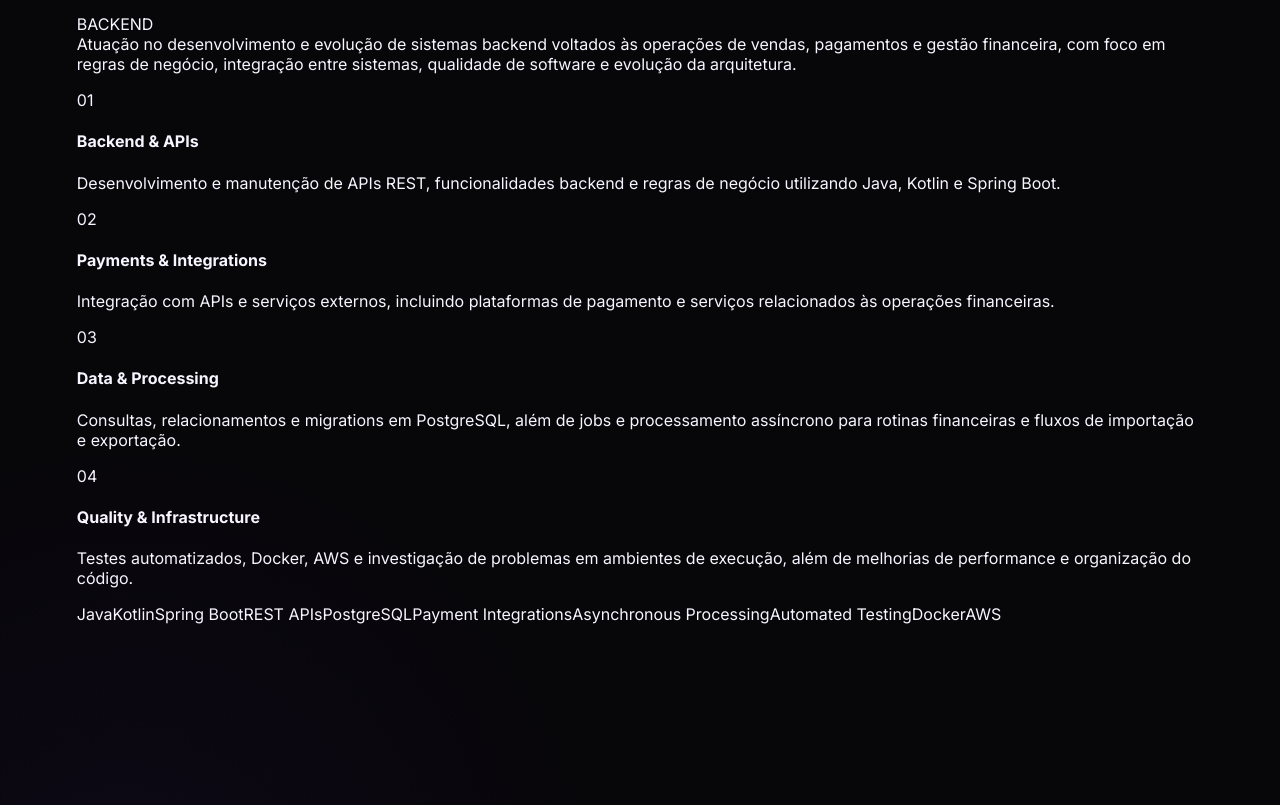
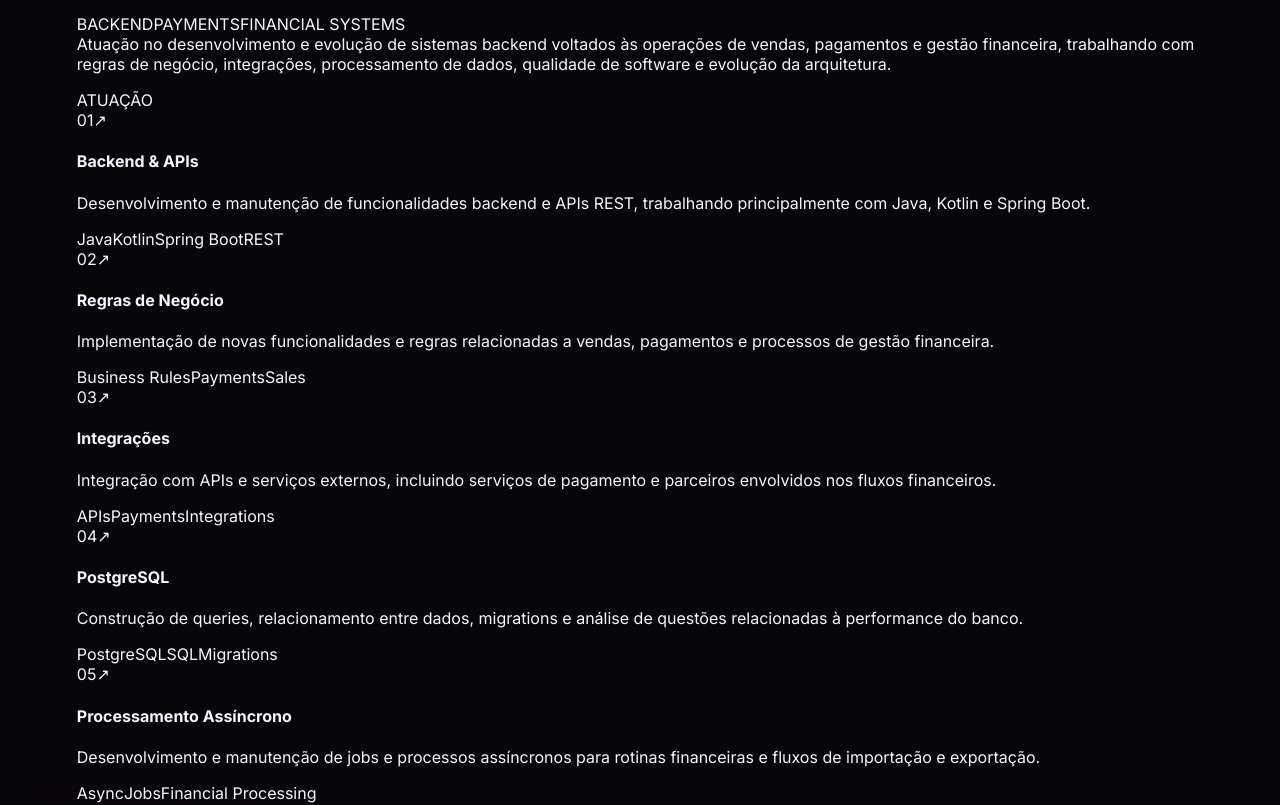
Before and after one commit to Matheuszy/Portifolio, a React (Vite) app: page / in a window 1280 px wide. Shown: the part 2540-3345 px from the top of the page. Built offline with nearby package versions, Linux system fonts and the light colour scheme.

Commit message:
feat: ajusta implementacao de secao de skills em cargo novo

```diff
--- a/src/App.jsx
+++ b/src/App.jsx
@@ -59,7 +59,13 @@ const projects = [
     label: "AI Engineering",
     description:
       "Estudo prático de Context Engineering com Claude Code: exploração de base de código, automação com Lighthouse CI, geração de componentes via Figma + MCP e configuração de agentes com CLAUDE.md e AGENTS.md.",
-    tags: ["Node.js", "NestJS", "Claude Code", "Context Engineering", "MCP"],
+    tags: [
+      "Node.js",
+      "NestJS",
+      "Claude Code",
+      "Context Engineering",
+      "MCP",
+    ],
     github: "https://github.com/Matheuszy/code-connect",
   },
 ];
@@ -67,11 +73,6 @@ const projects = [
 const certifications = [
   {
     title: "AWS Certified AI Practitioner",
-    issuer: "Amazon Web Services",
-    icon: "☁️",
-  },
-  {
-    title: "AWS Certified Cloud Practitioner",
     issuer: "Amazon Web Services",
     icon: "☁️",
   },
@@ -114,10 +115,69 @@ const descpaySkills = [
   "REST APIs",
   "PostgreSQL",
   "Payment Integrations",
-  "Asynchronous Processing",
+  "Async Processing",
   "Automated Testing",
   "Docker",
   "AWS",
+];
+
+const descpayActivities = [
+  {
+    number: "01",
+    title: "Backend & APIs",
+    description:
+      "Desenvolvimento e manutenção de funcionalidades backend e APIs REST, trabalhando principalmente com Java, Kotlin e Spring Boot.",
+    tags: ["Java", "Kotlin", "Spring Boot", "REST"],
+  },
+  {
+    number: "02",
+    title: "Regras de Negócio",
+    description:
+      "Implementação de novas funcionalidades e regras relacionadas a vendas, pagamentos e processos de gestão financeira.",
+    tags: ["Business Rules", "Payments", "Sales"],
+  },
+  {
+    number: "03",
+    title: "Integrações",
+    description:
+      "Integração com APIs e serviços externos, incluindo serviços de pagamento e parceiros envolvidos nos fluxos financeiros.",
+    tags: ["APIs", "Payments", "Integrations"],
+  },
+  {
+    number: "04",
+    title: "PostgreSQL",
+    description:
+      "Construção de queries, relacionamento entre dados, migrations e análise de questões relacionadas à performance do banco.",
+    tags: ["PostgreSQL", "SQL", "Migrations"],
+  },
+  {
+    number: "05",
+    title: "Processamento Assíncrono",
+    description:
+      "Desenvolvimento e manutenção de jobs e processos assíncronos para rotinas financeiras e fluxos de importação e exportação.",
+    tags: ["Async", "Jobs", "Financial Processing"],
+  },
+  {
+    number: "06",
+    title: "Testes & Qualidade",
+    description:
+      "Criação e manutenção de testes automatizados, além de investigação de bugs e análise de causa raiz para reduzir problemas no sistema.",
+    tags: ["Unit Tests", "Automation", "Root Cause"],
+  },
+  {
+    number: "07",
+    title: "Docker & AWS",
+    description:
+      "Uso de containers e serviços de cloud no desenvolvimento, execução e investigação de problemas relacionados aos ambientes.",
+    tags: ["Docker", "AWS", "Deployment"],
+  },
+  {
+    number: "08",
+    title: "Performance & Evolução",
+    description:
+      "Investigação de problemas de performance, organização do código e evolução gradual da arquitetura conforme as necessidades do produto.",
+    tags: ["Performance", "Architecture", "Code Quality"],
+  },
 ];
 
 function Arrow() {
@@ -128,13 +188,17 @@ function App() {
   const [activeProject, setActiveProject] = useState(null);
 
   const scrollTo = (id) =>
-    document.getElementById(id)?.scrollIntoView({ behavior: "smooth" });
+    document.getElementById(id)?.scrollIntoView({
+      behavior: "smooth",
+    });
 
   return (
     <main>
+      {/* NAV */}
       <nav className="nav">
         <button className="brand" onClick={() => scrollTo("home")}>
           <span className="brand-mark">M</span>
+
           <span>
             Matheus<span className="muted">.dev</span>
           </span>
@@ -142,12 +206,22 @@ function App() {
 
         <div className="nav-links">
           <button onClick={() => scrollTo("about")}>Sobre</button>
-          <button onClick={() => scrollTo("experience")}>Experiência</button>
-          <button onClick={() => scrollTo("projects")}>Projetos</button>
+
+          <button onClick={() => scrollTo("experience")}>
+            Experiência
+          </button>
+
+          <button onClick={() => scrollTo("projects")}>
+            Projetos
+          </button>
+
           <button onClick={() => scrollTo("certifications")}>
             Certificações
           </button>
-          <button onClick={() => scrollTo("stack")}>Stack</button>
+
+          <button onClick={() => scrollTo("stack")}>
+            Stack
+          </button>
 
           <a
             href={links.linkedin}
@@ -287,12 +361,14 @@ function App() {
         <div className="radar-card">
           <div>
             <span className="status">● MOMENTO ATUAL</span>
+
             <h3>Construindo o próximo nível.</h3>
           </div>
 
           <div className="radar-items">
             <div>
               <small>ATUANDO COMO</small>
+
               <strong>
                 Software Engineer Jr. — Backend
               </strong>
@@ -300,6 +376,7 @@ function App() {
 
             <div>
               <small>APROFUNDANDO</small>
+
               <strong>
                 Distributed Systems · Cloud · AI Engineering
               </strong>
@@ -307,6 +384,7 @@ function App() {
 
             <div>
               <small>CONSTRUINDO</small>
+
               <strong>
                 Sistemas robustos, escaláveis e orientados ao negócio
               </strong>
@@ -319,7 +397,10 @@ function App() {
       <section id="experience" className="section experience">
         <div className="section-heading">
           <div>
-            <div className="section-label">02 / EXPERIÊNCIA</div>
+            <div className="section-label">
+              02 / EXPERIÊNCIA
+            </div>
+
             <h2>
               Onde eu <em>construo.</em>
             </h2>
@@ -340,76 +421,66 @@ function App() {
               </p>
             </div>
 
-            <span className="experience-status">
-              BACKEND
+            <div className="experience-badge">
+              <span>BACKEND</span>
+              <span>PAYMENTS</span>
+              <span>FINANCIAL SYSTEMS</span>
+            </div>
+          </div>
+
+          <div className="experience-intro">
+            <p>
+              Atuação no desenvolvimento e evolução de sistemas backend
+              voltados às operações de vendas, pagamentos e gestão
+              financeira, trabalhando com regras de negócio, integrações,
+              processamento de dados, qualidade de software e evolução
+              da arquitetura.
+            </p>
+          </div>
+
+          <div className="experience-divider">
+            <span>ATUAÇÃO</span>
+          </div>
+
+          <div className="experience-grid">
+            {descpayActivities.map((activity) => (
+              <article
+                className="experience-activity"
+                key={activity.number}
+              >
+                <div className="activity-top">
+                  <span className="activity-number">
+                    {activity.number}
+                  </span>
+
+                  <span className="activity-arrow">
+                    ↗
                   </span>
                 </div>
 
-          <p className="experience-description">
-            Atuação no desenvolvimento e evolução de sistemas backend
-            voltados às operações de vendas, pagamentos e gestão
-            financeira, com foco em regras de negócio, integração entre
-            sistemas, qualidade de software e evolução da arquitetura.
-          </p>
+                <h4>{activity.title}</h4>
 
-          <div className="experience-grid">
-            <div>
-              <span className="experience-index">01</span>
+                <p>{activity.description}</p>
 
-              <div>
-                <h4>Backend & APIs</h4>
-                <p>
-                  Desenvolvimento e manutenção de APIs REST,
-                  funcionalidades backend e regras de negócio utilizando
-                  Java, Kotlin e Spring Boot.
-                </p>
+                <div className="activity-tags">
+                  {activity.tags.map((tag) => (
+                    <span key={tag}>{tag}</span>
+                  ))}
                 </div>
+              </article>
+            ))}
           </div>
 
-            <div>
-              <span className="experience-index">02</span>
-
-              <div>
-                <h4>Payments & Integrations</h4>
-                <p>
-                  Integração com APIs e serviços externos, incluindo
-                  plataformas de pagamento e serviços relacionados às
-                  operações financeiras.
-                </p>
-              </div>
+          <div className="experience-stack">
+            <div className="experience-divider">
+              <span>TECNOLOGIAS & PRÁTICAS</span>
             </div>
 
-            <div>
-              <span className="experience-index">03</span>
-
-              <div>
-                <h4>Data & Processing</h4>
-                <p>
-                  Consultas, relacionamentos e migrations em PostgreSQL,
-                  além de jobs e processamento assíncrono para rotinas
-                  financeiras e fluxos de importação e exportação.
-                </p>
-              </div>
-            </div>
-
-            <div>
-              <span className="experience-index">04</span>
-
-              <div>
-                <h4>Quality & Infrastructure</h4>
-                <p>
-                  Testes automatizados, Docker, AWS e investigação de
-                  problemas em ambientes de execução, além de melhorias
-                  de performance e organização do código.
-                </p>
-              </div>
-            </div>
-          </div>
-
-          <div className="experience-tags">
+            <div className="experience-stack-list">
               {descpaySkills.map((skill) => (
                 <span key={skill}>{skill}</span>
               ))}
+            </div>
           </div>
         </article>
       </section>
@@ -418,7 +489,9 @@ function App() {
       <section id="projects" className="section">
         <div className="section-heading">
           <div>
-            <div className="section-label">03 / PROJETOS</div>
+            <div className="section-label">
+              03 / PROJETOS
+            </div>
 
             <h2>
               Coisas que eu <em>construí.</em>
@@ -558,6 +631,7 @@ function App() {
 
               <div>
                 <h3>Arquitetura</h3>
+
                 <p>
                   Separação de responsabilidades, baixo acoplamento e
                   decisões que facilitam evolução.
@@ -570,6 +644,7 @@ function App() {
 
               <div>
                 <h3>Qualidade</h3>
+
                 <p>
                   Testes automatizados, Clean Code e CI para reduzir
                   regressões antes da entrega.
@@ -582,6 +657,7 @@ function App() {
 
               <div>
                 <h3>Observabilidade</h3>
+
                 <p>
                   Métricas, logs e tracing para entender o comportamento
                   real do sistema.
@@ -594,6 +670,7 @@ function App() {
 
               <div>
                 <h3>Negócio</h3>
+
                 <p>
                   Uma solução técnica só é boa quando resolve o problema
                   que realmente importa.
@@ -604,7 +681,7 @@ function App() {
         </div>
       </section>
 
-      {/* CONTACT */}
+      {/* CTA */}
       <section className="cta section">
         <div className="cta-glow" />
 
```
Lines whose indentation alone changed are shown as unchanged.
